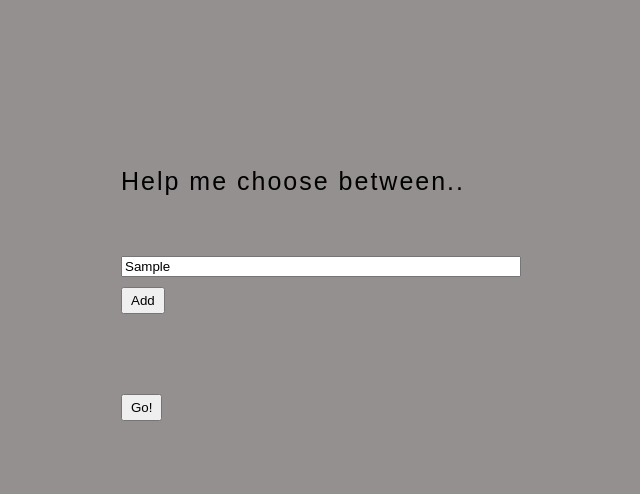
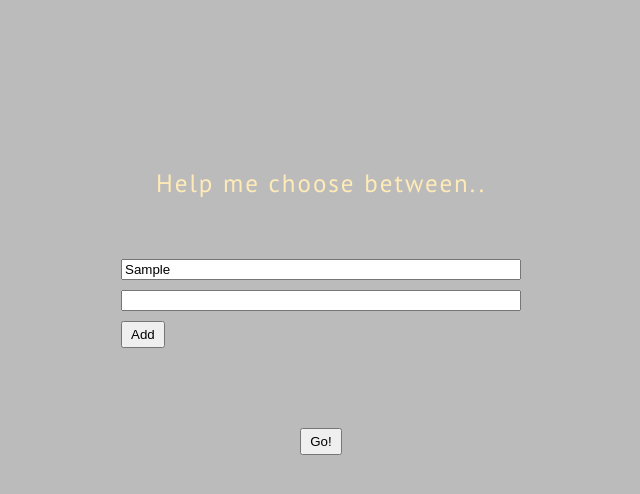
Before and after one commit to Malin303/help-me-choose, a plain HTML site: page index.html in a window 1280 px wide. Both pictures are taken after typing "Sample" into the empty fields and a click on the button "Add". Shown: the whole page, without its empty margins (319-959 px from the left). Drawn offline with nearby package versions, Linux system fonts and the light colour scheme.

Commit message:
Added jQuery

```diff
--- a/index.html
+++ b/index.html
@@ -1,18 +1,39 @@
-<doctype html>
+<!doctype html>
 <html lang=en>
   <head>
     <meta charset="utf-8">
     <title>Help me choose!</title>
     <link href="./main.css" type="text/css" rel="stylesheet">
+    <link href="https://fonts.googleapis.com/css?family=PT+Sans" rel="stylesheet">
   </head>
   <body>
-    <h1>Help me choose between..</h1>
+    <h1 class="indexHeader">Help me choose between..</h1>
     <div class="inputSection">
       <div class="inputs">
         <input placeholder="something"></input>
       </div>
       <button class="addOption">Add</button>
     </div>
+    <div class="resultSection"></div>
     <button>Go!</button>
+
+    <script src="https://code.jquery.com/jquery-3.2.1.min.js"></script>
+    <script>
+      $(function(){
+        $('.resultSection').hide()
+
+        var add_option = function(){
+          $('.inputs').append('<input></input>')
+        }
+
+        $('.addOption').click(add_option)
+
+        var changeBackgroundColor = function(){
+            $('body').css('background-color', '#ddeded')
+        }
+
+        $('.indexHeader').click(changeBackgroundColor)
+      })
+    </script>
   </body>
 </html>
--- a/main.css
+++ b/main.css
@@ -4,7 +4,7 @@ body{
   justify-content: center;
   align-items: center;
   margin-top: 150px;
-  background-color: #949090;
+  background-color: #BBBBBB;
 }
 
 h1{
@@ -12,7 +12,8 @@ h1{
   font-size: 25px;
   letter-spacing: 2px;
   margin-bottom: 0px;
-  font-family:sans-serif;
+  font-family: 'PT Sans', sans-serif;
+  color: #FFEBB7;
 }
 
 input{
```
